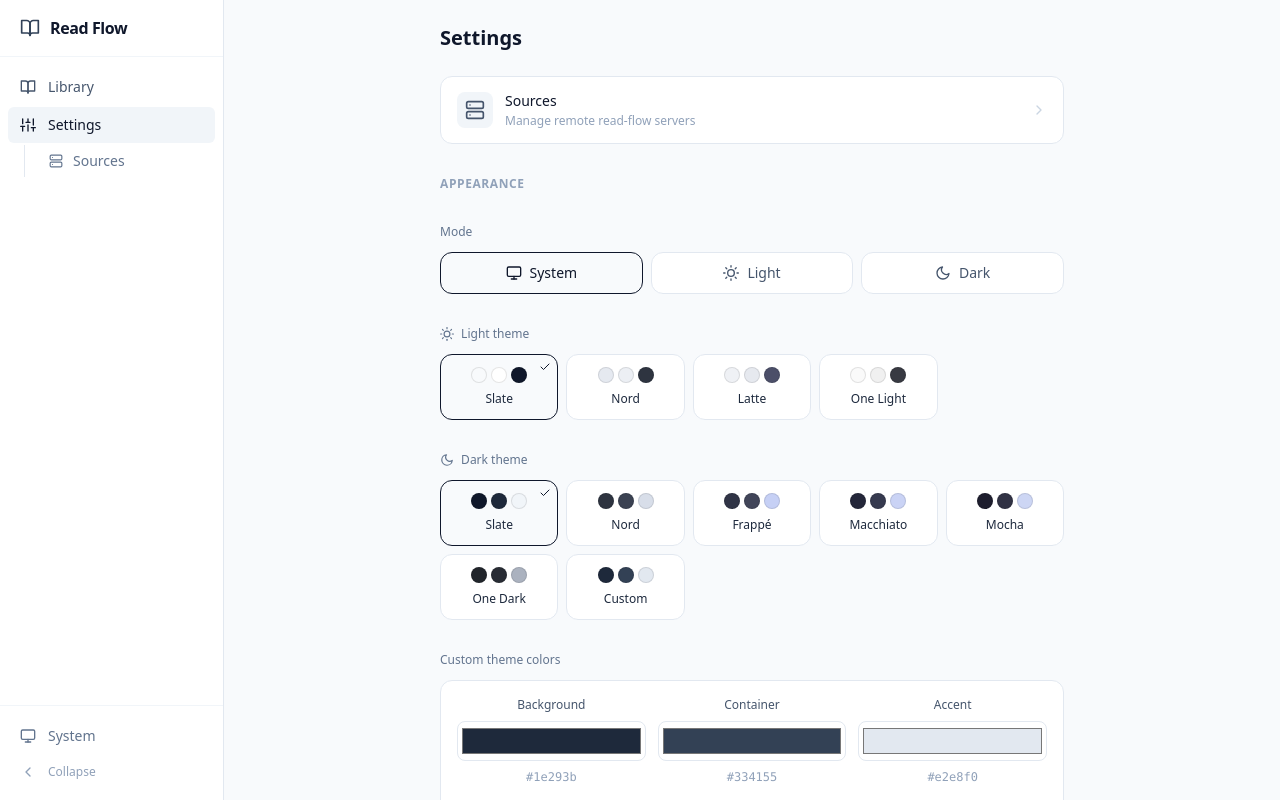
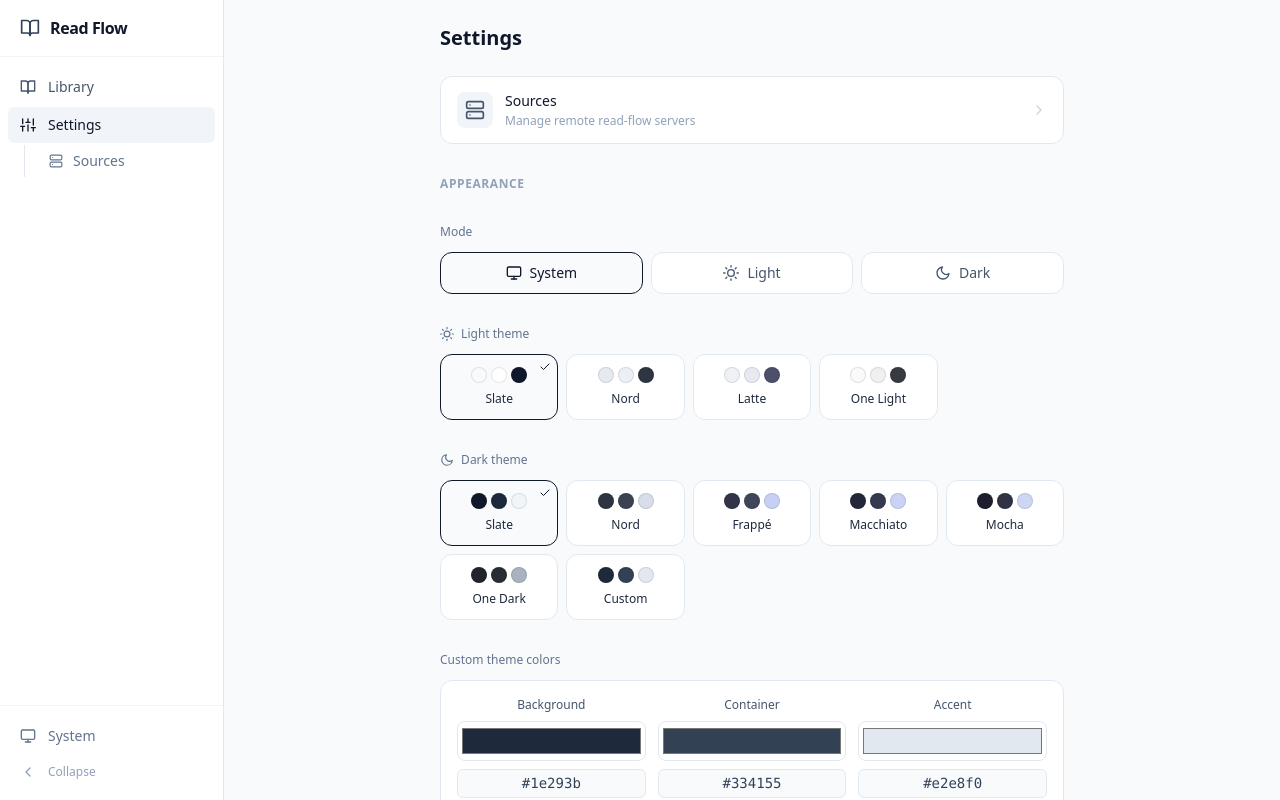
Before and after one commit to read-flow/read-flow, a SvelteKit app in the folder pwa/: page /settings in a window 1280 px wide. Built offline with nearby package versions, Linux system fonts and the light colour scheme.

Commit message:
feat: add hex text input to custom theme color editor

```diff
--- a/pwa/src/routes/settings/+page.svelte
+++ b/pwa/src/routes/settings/+page.svelte
@@ -251,9 +251,22 @@
 								}}
 								class="w-full h-10 rounded-lg cursor-pointer border border-slate-200 dark:border-slate-600 p-0.5 bg-transparent"
 							/>
-							<span class="text-xs text-slate-400 dark:text-slate-500 font-mono tabular-nums">
-								{draft[field.key as keyof CustomColors]}
-							</span>
+							<input
+								type="text"
+								value={draft[field.key as keyof CustomColors]}
+								oninput={(e) => {
+									const raw = (e.target as HTMLInputElement).value.trim();
+									const val = raw.startsWith('#') ? raw : '#' + raw;
+									if (/^#[0-9a-fA-F]{6}$/.test(val)) {
+										draft = { ...draft, [field.key]: val.toLowerCase() };
+									}
+								}}
+								placeholder="#000000"
+								maxlength={7}
+								class="w-full px-2 py-1 text-xs font-mono text-center rounded-md border border-slate-200 dark:border-slate-600
+									bg-slate-50 dark:bg-slate-700/50 text-slate-700 dark:text-slate-300
+									focus:outline-none focus:ring-2 focus:ring-slate-300 dark:focus:ring-slate-600 focus:border-transparent"
+							/>
 						</label>
 					{/each}
 				</div>
```
